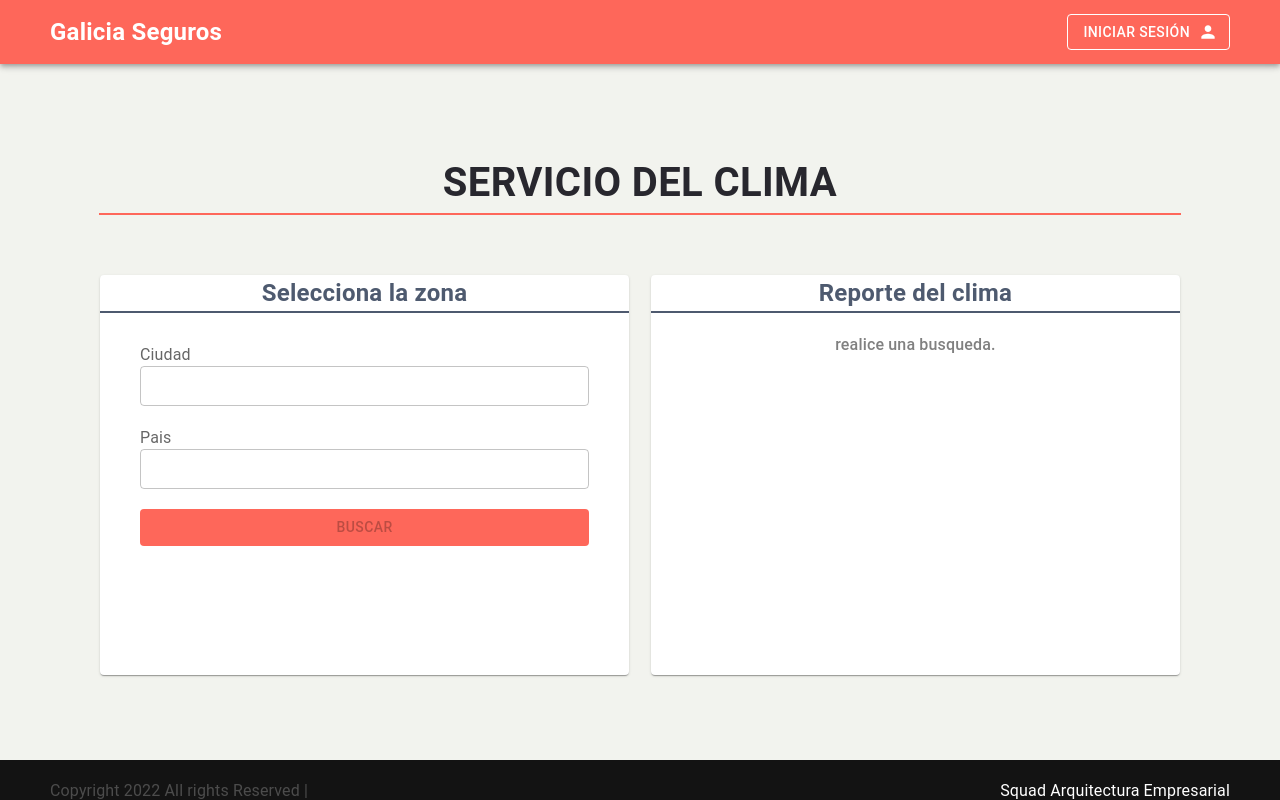
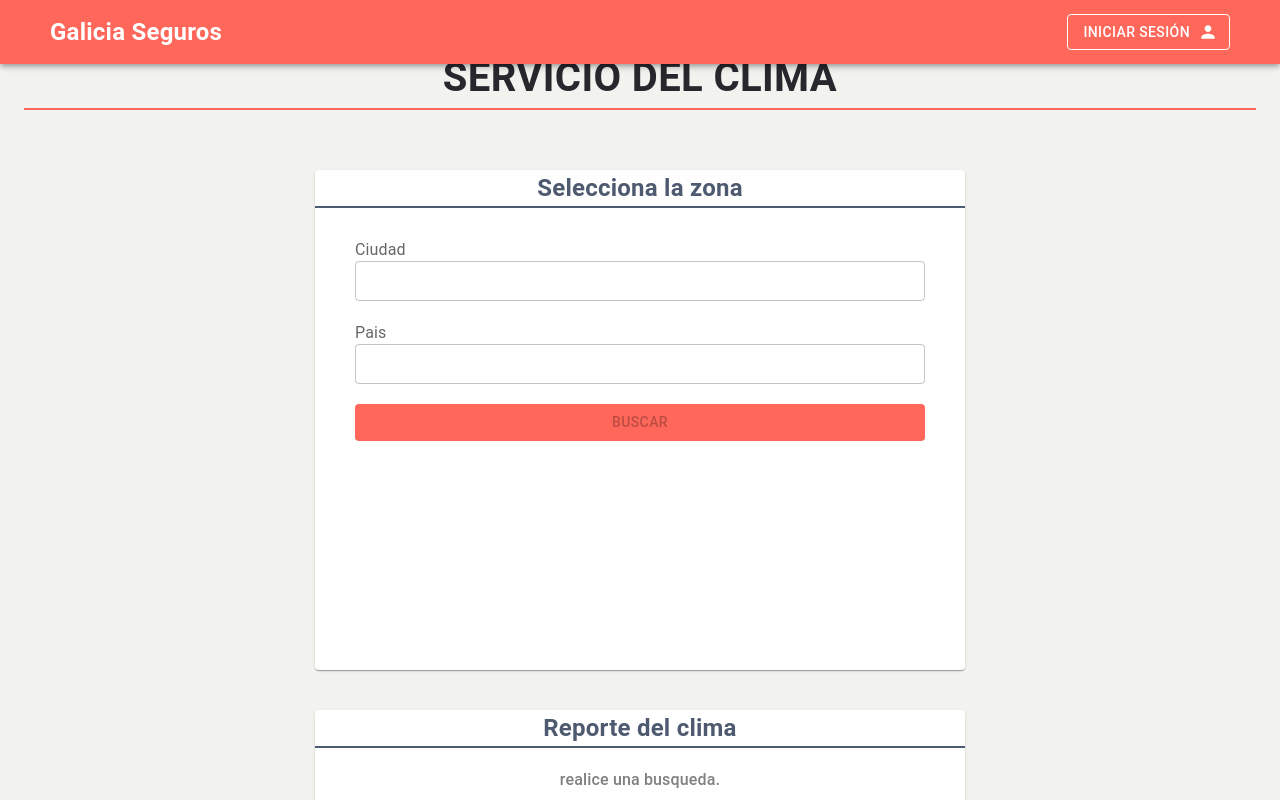
Before and after one commit to beetlejuice96/challenge-galicia-seguros, a React (Create React App) app: page / in a window 1280 px wide. Shown: the top 800 px of the page. Built offline with nearby package versions, Linux system fonts and the light colour scheme.

Commit message:
fix styles

```diff
--- a/src/App.js
+++ b/src/App.js
@@ -2,10 +2,12 @@ import logo from "./logo.svg";
 import "./App.css";
 import Routes from "./router";
 import AuthProvider from "./providers/authProvider/authProvider";
+import CssBaseline from "@mui/material/CssBaseline";
 
 function App() {
   return (
     <div className="App" style={{ backgroundColor: "#f2f3ee" }}>
+      <CssBaseline />
       <AuthProvider>
         <Routes />
       </AuthProvider>
--- a/src/components/main/index.js
+++ b/src/components/main/index.js
@@ -1,4 +1,4 @@
-import { Typography, Divider } from "@mui/material";
+import { Typography, Divider, Container, Box } from "@mui/material";
 import React, { useState } from "react";
 import { useMainStyles } from "./styles";
 import SearchCard from "./searchCard";
@@ -8,15 +8,15 @@ const Main = () => {
   const [response, setResponse] = useState(null);
 
   return (
-    <section className={classes.container}>
+    <section>
       <Typography className={classes.title}>SERVICIO DEL CLIMA</Typography>
       <Divider variant="middle" className={classes.firstDivider} />
-      <div className={classes.containerBoxes}>
+      <Box className={classes.containerBoxes}>
         <SearchCard setResponse={setResponse} />
         <InformationCard
           weather={response !== null && response.payload.data[0]}
         />
-      </div>
+      </Box>
     </section>
   );
 };
--- a/src/components/main/informationCard/styles.js
+++ b/src/components/main/informationCard/styles.js
@@ -3,8 +3,12 @@ export const useInformationCardStyles = makeStyles((theme) =>
   createStyles({
     box: {
       ...theme.box,
+      [theme.breakpoints.down("xl")]: {
+        maxWidth: "800px",
+      },
       [theme.breakpoints.down("md")]: {
-        width: "90%",
+        width: "100%",
+        minWidth: "100%",
       },
     },
     containerInfo: {
@@ -25,11 +29,11 @@ export const useInformationCardStyles = makeStyles((theme) =>
       fontWeight: "500 !important",
     },
     textDay: {
-      fontSize: "2rem !important",
+      fontSize: "2em !important",
       lineHeight: "2rem !important",
     },
     textState: {
-      fontSize: "1.5rem !important",
+      fontSize: "1.5em !important",
     },
     textTemp: {
       fontSize: "6rem !important",
@@ -55,6 +59,10 @@ export const useInformationCardStyles = makeStyles((theme) =>
     containerAllInfo: {
       display: "flex",
       justifyContent: "space-between",
+      [theme.breakpoints.down("sm")]: {
+        justifyContent: "center",
+        flexDirection: "column",
+      },
       padding: "0 40px 0 40px ",
     },
     img: {
--- a/src/components/main/searchCard/styles.js
+++ b/src/components/main/searchCard/styles.js
@@ -3,8 +3,12 @@ export const useSearchCardStyles = makeStyles((theme) =>
   createStyles({
     box: {
       ...theme.box,
+      [theme.breakpoints.down("xl")]: {
+        maxWidth: "800px",
+      },
       [theme.breakpoints.down("md")]: {
-        width: "90%",
+        width: "100%",
+        minWidth: "100%",
       },
     },
     containerInputsCard: theme.containerInputsCard,
--- a/src/components/main/styles.js
+++ b/src/components/main/styles.js
@@ -3,30 +3,18 @@ import { createStyles, makeStyles } from "@mui/styles";
 
 export const useMainStyles = makeStyles((theme) =>
   createStyles({
-    container: {
-      flexDirection: "column",
-      marginTop: "20px !important",
-      [theme.breakpoints.up("md")]: {
-        height: "86.5vh",
-        display: "flex",
-        alignItems: "center",
-        margin: "0 100px 0 100px",
-        justifyContent: "center",
-      },
-    },
     title: {
       fontSize: "2.5rem !important",
       color: "#28272e",
       fontWeight: "600 !important",
     },
-    subTitleCard: theme.subTitleCard,
     firstDivider: theme.firstDivider,
     containerBoxes: {
-      display: "flex",
+      display: "flex !important",
       flexDirection: "row",
-      width: "100% ",
       justifyContent: "space-between",
-      [theme.breakpoints.down("md")]: {
+
+      [theme.breakpoints.down("xl")]: {
         flexDirection: "column",
         alignItems: "center",
       },
--- a/src/components/navbar/style.js
+++ b/src/components/navbar/style.js
@@ -33,12 +33,10 @@ export const useNavBarStyles = makeStyles((theme) =>
     },
     toolbar: {
       padding: "0 50px 0 50px !important",
-      height: "100%",
       justifyContent: "space-between",
     },
     appBar: {
       backgroundColor: "#fe675a !important",
-      position: "absolute !important",
     },
     menuButton: {
       color: "white !important",
--- a/src/index.js
+++ b/src/index.js
@@ -17,9 +17,9 @@ const theme = createTheme({
     },
   },
   box: {
-    width: "49%",
-
-    height: "400px",
+    // width: "49%",
+    minWidth: "650px",
+    height: "500px",
     margin: "40px 0 0 0 !important",
   },
   containerInputsCard: {
--- a/src/pages/Home.js
+++ b/src/pages/Home.js
@@ -1,11 +1,7 @@
 import Main from "../components/main";
 
 const Home = () => {
-  return (
-      <div>
-        <Main/>
-      </div>
-  );
+  return <Main />;
 };
 
 export default Home;
--- a/src/pages/Layout.js
+++ b/src/pages/Layout.js
@@ -1,14 +1,21 @@
 import { Outlet } from "react-router-dom";
 import NavBar from "../components/navbar";
 import Footer from "../components/footer";
+import { Fragment } from "react";
+import { Container } from "@mui/material";
+import { Box } from "@mui/system";
 
 const Layout = () => {
   return (
-    <div>
-      <NavBar/>
-      <Outlet />
-      <Footer/>
-    </div>
+    <Fragment>
+      <NavBar />
+      <Container maxWidth={"xl"}>
+        <Box sx={{ height: "100vh" }}>
+          <Outlet />
+        </Box>
+      </Container>
+      <Footer />
+    </Fragment>
   );
 };
 
```
